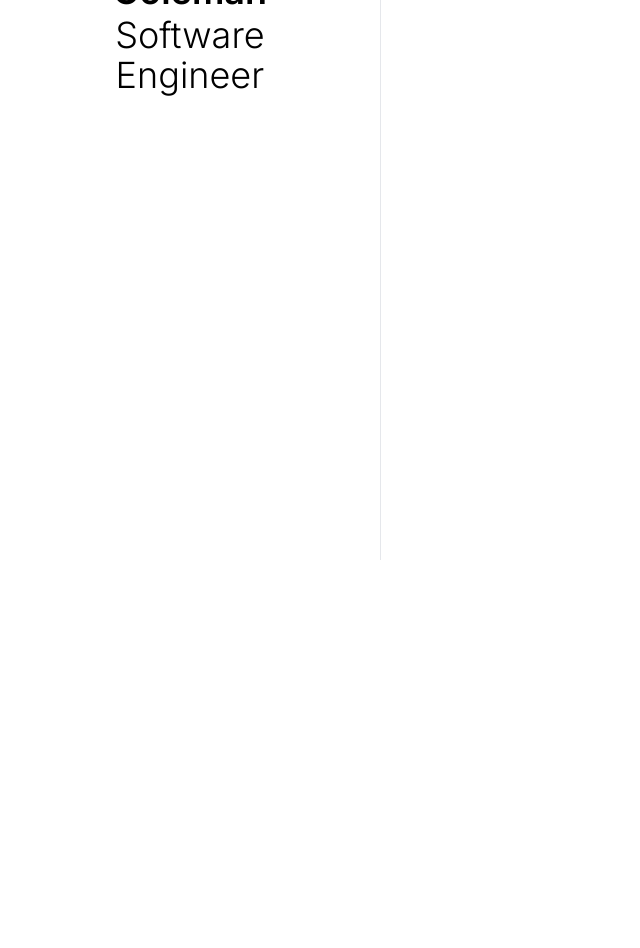
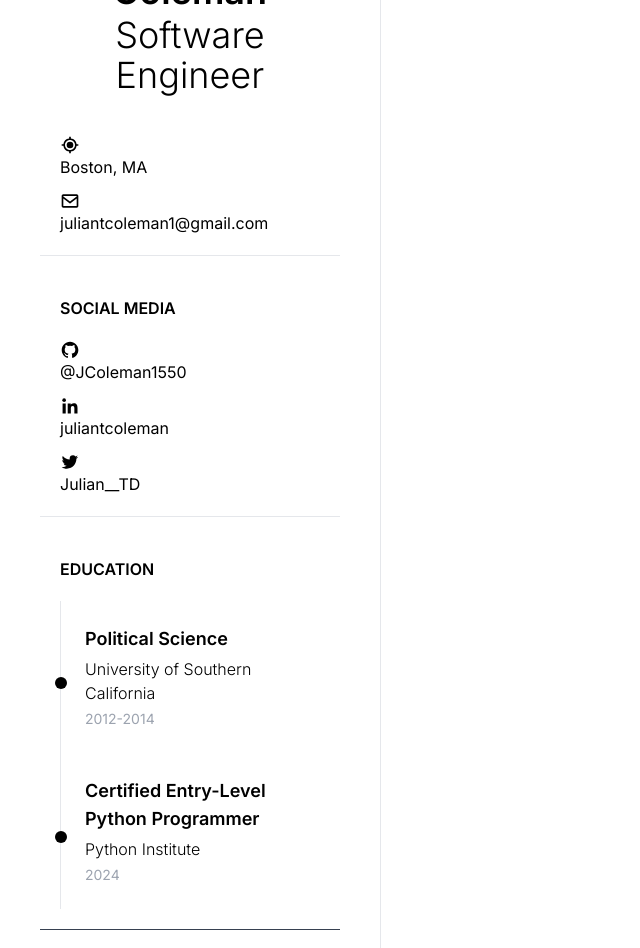
Before and after one commit to JColeman1550/portfolio-1, a React (Vite) app: page / in a window 1280 px wide. Shown: the part 240-1188 px from the top of the page, without its empty margins (0-640 px from the left). Before the commit the page ends 800 px from the top, so only its background shows below. Built offline with nearby package versions, Linux system fonts and the light colour scheme.

Commit message:
added icon/sections in HeaderLeft 2/6/25

```diff
--- a/src/components/HeaderLeft.jsx
+++ b/src/components/HeaderLeft.jsx
@@ -1,6 +1,6 @@
 import React from 'react'
 import image from '/public/IMG_2968.jpg' // importing my headshot
-import { BiMoon, BiSun } from 'react-icons/bi'
+import { BiMoon, BiSun, BiCurrentLocation, BiEnvelope, BiLogoGithub, BiLogoLinkedin, BiLogoTwitter} from 'react-icons/bi'
 const HeaderLeft = ({darkMode, toggleDarkMode}) => {
     return (
         // HeaderLeft takes 25% of viewport
@@ -35,8 +35,92 @@ const HeaderLeft = ({darkMode, toggleDarkMode}) => {
                     }
                  </button>
                 </div>
+                 <div className="flex flex-col items-start justify-start gap-5 border-b p-5
+                 drak:border-gray-700">
+
+                    <ul className="space-y-3">
+                       <li className="flex-items-center gap-2">
+
+                            <BiCurrentLocation className="text-xl"/>
+                            <span>Boston, MA</span>
+                        </li>
+
+                        <li className="flex-items-center gap-2">
+
+                        <BiEnvelope className="text-xl"/>
+                        <span>juliantcoleman1@gmail.com</span>
+                    </li>
+                    </ul>
+                 </div>
+
+                    <div className="flex flex-col items-start justify-start gap-5 border-b p-5
+                    dark:border-gray-700">
+
+                    <h1 className="text-baes font-semibold
+                    md:text-2x1">SOCIAL MEDIA</h1>
+
+                <ul className="space-y-3">
+
+                <li className="flex-items-center gap-2">
+
+                        <BiLogoGithub className="text-xl"/>
+                        <span><a href="https://github.com/JColeman1550">
+                        @JColeman1550</a></span>
+                    </li>
+
+                    <li className="flex-items-center gap-2">
+
+                        <BiLogoLinkedin className="text-xl"/>
+                        <span><a href="https://www.linkedin.com/in/juliantcoleman/">
+                        juliantcoleman</a></span>
+                    </li>
+
+                    <li className="flex-items-center gap-2">
+
+                        <BiLogoTwitter className="text-xl"/>
+                        <span><a href="https://x.com/Julian__TD">
+                        Julian__TD</a></span>
+                    </li>
+                </ul>
             </div>
-         </div>
+
+<div className="flex flex-col items-start justoify-start
+    gap-5 border-b p-5 dark: border-gray-700">
+
+<h1 className="text-baes font-semibold
+md:text-2x1">EDUCATION</h1>
+
+
+<ul>
+
+<li className="relative flex flex-col gap-1 border-l p-6 before:absolute before:left-[-6px]
+before:top-1/2 before:h-3 before:w-3
+before: -translate-y1/2 before:rounded-full
+before:bg-black dark:before:bg-white before:transform">
+    <span className="font-semibold md:text-lg">Political Science</span>
+    <span className="font-light">University of Southern California</span>
+    <span className="text-sm text-gray-400">2012-2014</span>
+</li>
+
+<li className="relative flex flex-col gap-1 border-l p-6 before:absolute before:left-[-6px]
+before:top-1/2 before:h-3 before:w-3
+before: -translate-y1/2 before:rounded-full
+before:bg-black dark:before:bg-white before:transform">
+    <span className="font-semibold md:text-lg">Certified Entry-Level Python Programmer</span>
+    <span className="font-light">Python Institute</span>
+    <span className="text-sm text-gray-400">2024</span>
+</li>
+
+<li></li>
+
+
+</ul>
+
+
+    </div>
+
+        </div>
+    </div>
     )
 
 }
```
